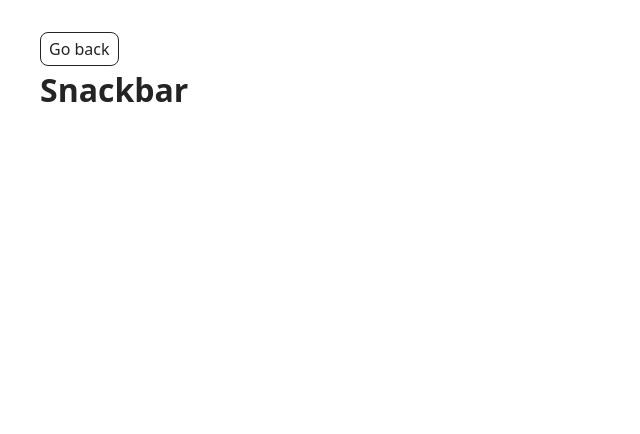
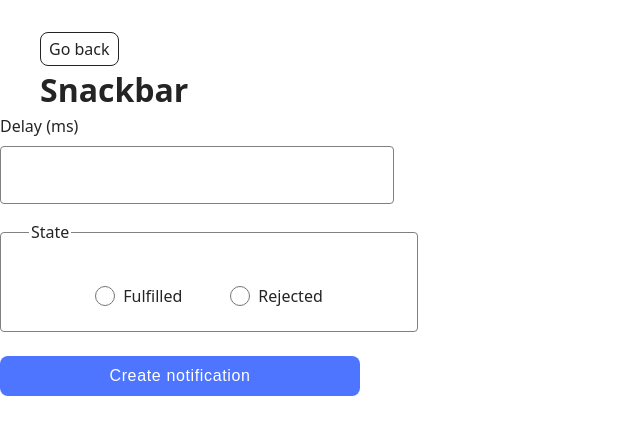
Before and after one commit to ponomarenko404-lang/goit-js-hw-10, a website built with Vite: page src/2-snackbar.html in a window 1280 px wide. Shown: the whole page, without its empty margins (0-640 px from the left). Built offline with nearby package versions, Linux system fonts and the light colour scheme.

Commit message:
snackbar

```diff
--- a/src/2-snackbar.html
+++ b/src/2-snackbar.html
@@ -17,8 +17,28 @@
           Snackbar
         </h1>
       </div>
+      <form class="form">
+        <label class="delay-label">
+          Delay (ms)
+          <input class="delay-input" type="number" name="delay" required />
+        </label>
+
+        <fieldset class="fieldset-area">
+          <legend>State</legend>
+          <label class="state-label">
+            <input class="radio-input" type="radio" name="state" value="fulfilled" required />
+            Fulfilled
+          </label>
+          <label class="state-label">
+            <input class="radio-input" type="radio" name="state" value="rejected" required />
+            Rejected
+          </label>
+        </fieldset>
+
+        <button class="submit-btn" type="submit">Create notification</button>
+      </form>
     </main>
 
-  <script type="module" src="./2-snackbar.html"></script>
+  <script type="module" src="./js/2-snackbar.js"></script>
   </body>
 </html>
--- a/src/css/2-snackbar.css
+++ b/src/css/2-snackbar.css
@@ -0,0 +1,91 @@
+.delay-label {
+    display: flex;
+        flex-direction: column;
+        gap: 8px;
+        width: 360px;
+}
+
+
+
+.delay-input {
+font-family: Montserrat, sans-serif;
+    font-weight: 400;
+    font-size: 16px;
+    line-height: 1.5;
+    letter-spacing: .04em;
+    color: #2e2f42;
+
+    border: 1px solid #808080;
+    border-radius: 4px;
+    width: 360px;
+    height: 40px;
+    margin-bottom: 16px;
+    padding: 8px 16px;
+
+    transition: border .25s ease-in-out;
+}
+
+.delay-input:hover {
+    border: 1px solid #000;
+}
+
+.delay-input:focus {
+    border: 1px solid #4e75ff;
+    outline: none;
+}
+
+.fieldset-area {
+    border-radius: 4px;
+    border: 1px solid #808080;
+    width: 360px;
+    height: 78px;
+    margin: 0 0 24px;
+    padding: 24px 28px 8px;
+    display: flex;
+    gap: 48px;
+    justify-content: center;
+    transition: border 250ms ease-in-out;
+}
+
+.fieldset-area:hover {
+    border: 1px solid #000;
+}
+
+.state-label {
+        display: flex;
+            align-items: center;
+            gap: 8px;
+}
+
+.radio-input {
+    border: 1px solid #757575;
+    border-radius: 14px;
+    width: 20px;
+    height: 20px;
+    margin: 0;
+
+    transition: border 250ms ease-in-out;
+}
+
+.submit-btn {
+    border: none;
+    border-radius: 8px;
+        padding: 8px 16px;
+        width: 360px;
+        height: 40px;
+        background: #4e75ff;
+
+        font-weight: 500;
+            font-size: 16px;
+            line-height: 1.5;
+            letter-spacing: 0.04em;
+            color: #fff;
+
+            transition:
+                    background-color 250ms ease-in-out,
+                    color 250ms ease-in-out;
+}
+.submit-btn:hover,
+.submit-btn:focus {
+    background: #6c8cff;
+}
--- a/src/js/2-snackbar.js
+++ b/src/js/2-snackbar.js
@@ -0,0 +1,33 @@
+import iziToast from "izitoast";
+import "izitoast/dist/css/iziToast.min.css";
+
+const form = document.querySelector(".form");
+
+
+form.addEventListener("submit", (e) => {
+    e.preventDefault();
+
+    const delay = Number(e.currentTarget.elements.delay.value);
+    const state = e.currentTarget.elements.state.value;
+
+    const promise = new Promise((resolve, reject) => {
+        setTimeout(() => {
+            if (state === "fulfilled") {
+                resolve(delay);
+            }
+            else {
+                reject(delay);
+            }
+        }, delay);
+    });
+    promise.then((delay) => {
+        iziToast.success({
+            message: `Fulfilled promise in ${delay}ms`,
+        })
+    })
+        .catch((delay) => {
+            iziToast.error({
+            message: `Rejected promise in ${delay}ms`,
+            });
+        });
+});
```
